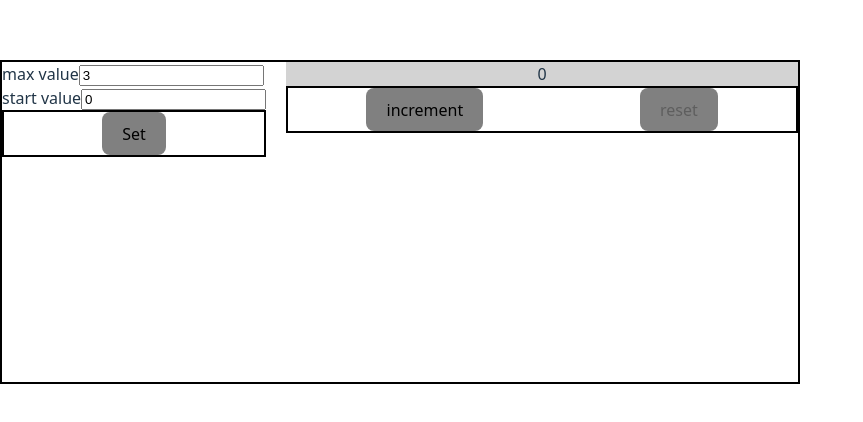
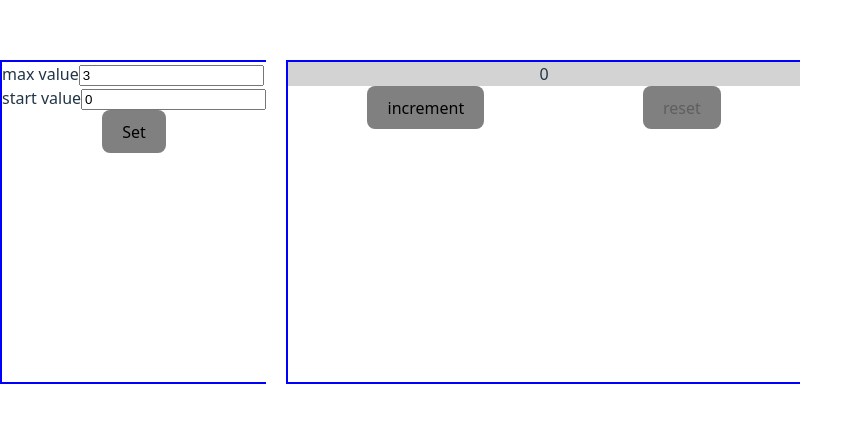
Before and after one commit to VanoKi/Counter2, a React (Vite) app in the folder counter2/: page / in a window 1280 px wide. Shown: the part 178-600 px from the top of the page, without its empty margins (0-863 px from the left). Built offline with nearby package versions, Linux system fonts and the light colour scheme.

Commit message:
feat: add set

```diff
--- a/counter2/src/App.css
+++ b/counter2/src/App.css
@@ -1,7 +1,12 @@
 .app {
   display: flex;
   gap: 20px;
-  border: 2px solid black;
+  /*border: 2px solid black;*/
+}
+
+.app > div {
+  border: 2px solid blue;
+  border-right: 5px;
 }
 
 .display {
@@ -9,7 +14,7 @@
 }
 
 .btn-wrap {
-  border: 2px solid black;
+  /*border: 2px solid black;*/
 
   display: flex;
   justify-content: space-around;
--- a/counter2/src/App.tsx
+++ b/counter2/src/App.tsx
@@ -7,8 +7,7 @@ function App() {
   const [minVal, setMinVal] = useState(0)
   const [maxVal, setMaxVal] = useState(3)
   // const [val, setVal] = useState(0)
-  console.log(minVal)
-  console.log(maxVal)
+  console.log(minVal, maxVal)
 
   return (
     <div className={'app'}>
--- a/counter2/src/components/CounterDisplay.tsx
+++ b/counter2/src/components/CounterDisplay.tsx
@@ -4,8 +4,8 @@ import {useState} from "react";
 type Props = {
   minVal: number
   maxVal: number
-  setMinVal: () => void
-  setMaxVal: () => void
+  setMinVal: (val: number) => void
+  setMaxVal: (val: number) => void
 };
 
 export const CounterDisplay = (props: Props) => {
--- a/counter2/src/components/Input.tsx
+++ b/counter2/src/components/Input.tsx
@@ -6,9 +6,9 @@ type Props = {
   onChange: (value: number) => void
 };
 export const Input = (props: Props) => {
-  const {title, value} = props
+  const {title, value, onChange} = props
   const onChangeHandler = (e: ChangeEvent<HTMLInputElement>) => {
-    onChange(e.currentTarget.value)
+    onChange(Number(e.currentTarget.value))
   }
   return (
     <label>
--- a/counter2/src/components/setDisplay.tsx
+++ b/counter2/src/components/setDisplay.tsx
@@ -1,5 +1,5 @@
 import {Button} from "./Button.tsx";
-import {useState} from "react";
+import {useEffect, useState} from "react";
 import {Input} from "./Input.tsx";
 
 type Props = {
@@ -22,20 +22,8 @@ export const SetDisplay = (props: Props) => {
 
   return (
       <div className={'set-display'}>
-        {/*<input*/}
-        {/*  type={"number"}*/}
-        {/*  value={minVal}*/}
-        {/*  onChange={(e) => setTempMin(Number(e.target.value))}*/}
-        {/*  onFocus={() => setTempMin(NaN)}*/}
-        {/*/>*/}
-        {/*<input*/}
-        {/*  type={"number"}*/}
-        {/*  value={maxVal}*/}
-        {/*  onChange={(e) => setTempMax(Number(e.target.value))}*/}
-        {/*  onFocus={() => setTempMax(NaN)}*/}
-        {/*/>*/}
-        <Input title={'max value'} value={maxVal} onChange={setMaxVal}/>
-        <Input title={'start value'} value={minVal} onChange={setTempMin}/>
+        <Input title={'max value'} value={tempMax} onChange={setTempMax}/>
+        <Input title={'start value'} value={tempMin} onChange={setTempMin}/>
         <div className={'btn-wrap'}>
           <Button title={'Set'} callBack={onSetHandler}/>
         </div>
```
